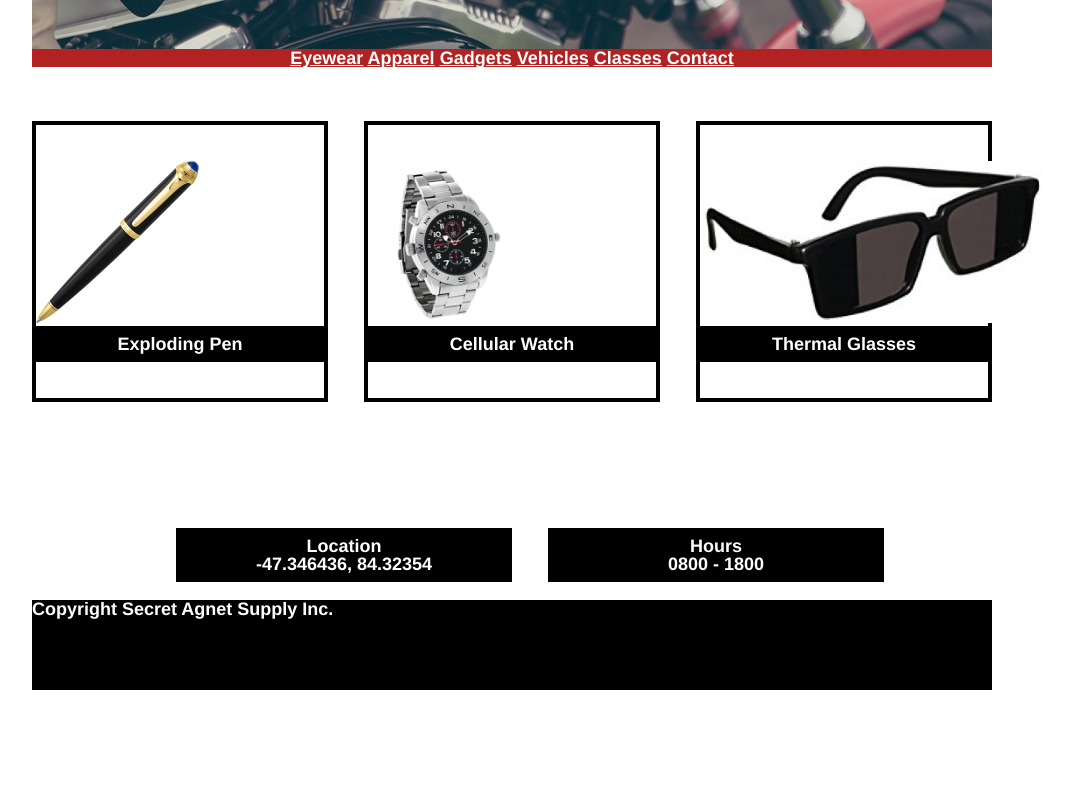
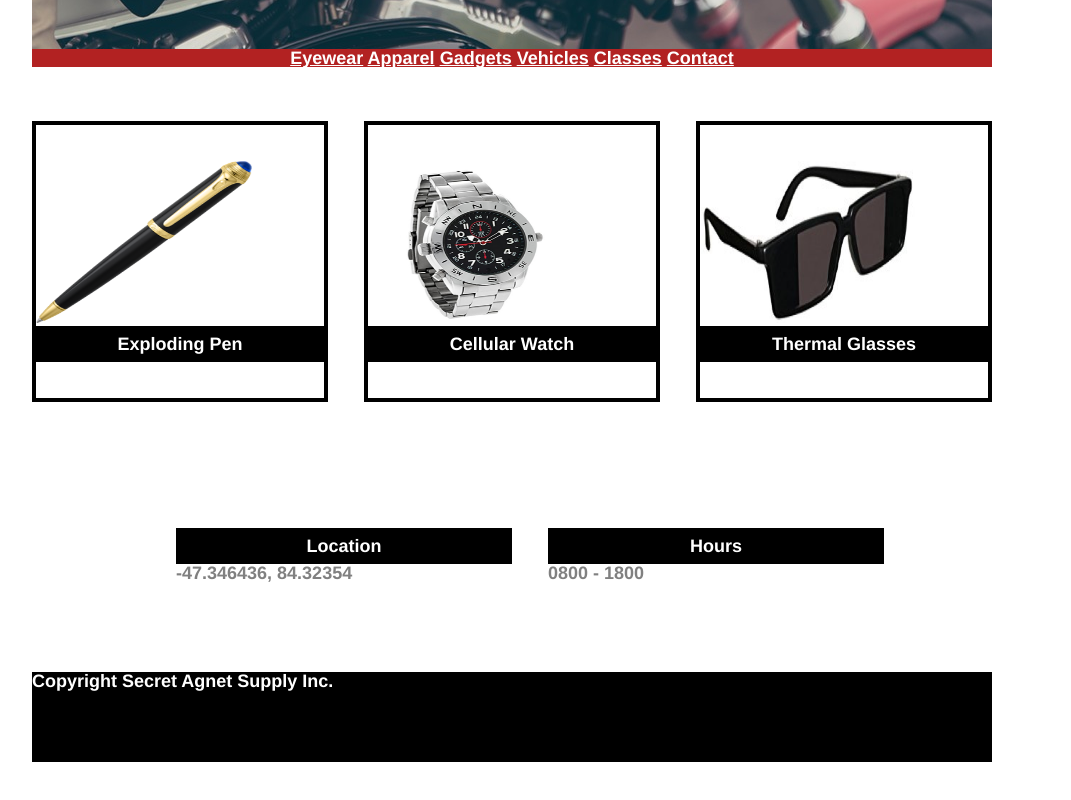
Before and after one commit to cspower5/SecretAgentSupply, a plain HTML site: page index.html in a window 1280 px wide. Shown: the part 717-1517 px from the top of the page, without its empty margins (128-1199 px from the left). Drawn offline with Linux system fonts and the light colour scheme.

Commit message:
Everything is added needs to be positioned and sized

```diff
--- a/index.html
+++ b/index.html
@@ -66,14 +66,14 @@
       <div class="location">
         <div class="sub-text">
           <h2>Location</h2>
-          <h4>-47.346436, 84.32354</h4>
         </div>
+        <h4>-47.346436, 84.32354</h4>
       </div>
       <div class="hour">
         <div class="sub-text">
           <h2>Hours</h2>
-          <h4>0800 - 1800</h4>
         </div>
+        <h4>0800 - 1800</h4>
       </div>
     </div>
   </body>
--- a/resources/css/style.css
+++ b/resources/css/style.css
@@ -65,7 +65,7 @@ body{
 }
 .pic img{
   height: 9rem;
-  width: 0 auto;
+  width: 12rem;
 }
 .sub-text{
   background-color: black;
@@ -94,6 +94,14 @@ body{
   padding-top: 1rem;
   padding-bottom: 1rem;
 }
+.location h4{
+  color: gray;
+  margin-bottom: 4rem;
+}
+.hour h4{
+  color: gray;
+  margin-bottom: 4rem;
+}
 footer{
   background-color: black;
   height: 5rem;
```
